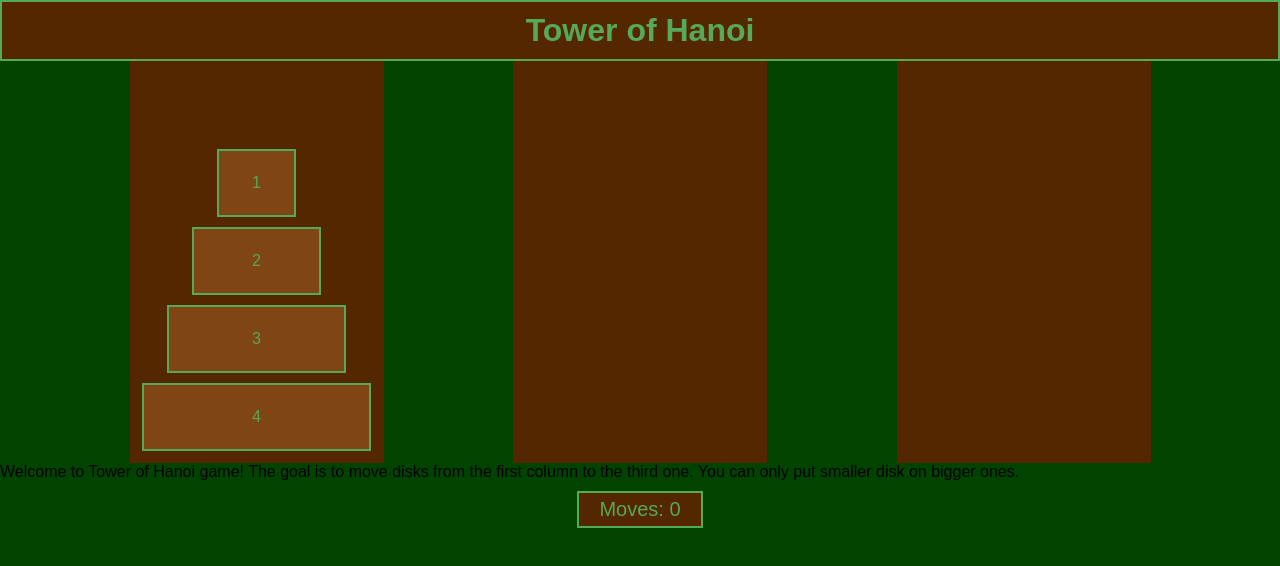
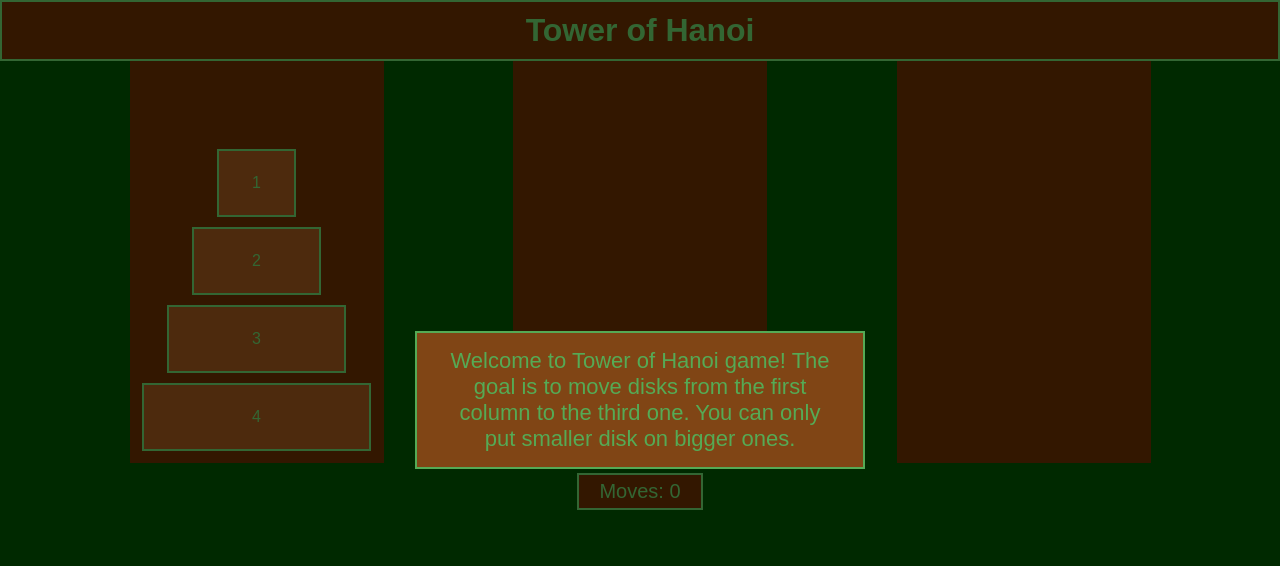
Before and after one commit to JakubKus/tower-of-hanoi, a React (Create React App) app: page / in a window 1280 px wide. Shown: the top 566 px of the page. Built offline with nearby package versions, Linux system fonts and the light colour scheme.

Commit message:
styled rules and victory popup

```diff
--- a/src/app.scss
+++ b/src/app.scss
@@ -85,6 +85,32 @@ main {
   }
 }
 
+.popup.on {
+  align-items: center;
+  background: rgba(0,0,0,0.4);
+  display: flex;
+  height: 100%;
+  justify-content: center;
+  left: 0;
+  position: absolute;
+  top: 0;
+  width: 100%;
+  z-index: 1;
+
+  .text {
+    background: #804515;
+    border: 2px solid #55AA55;
+    box-sizing: border-box;
+    color: #55AA55;
+    cursor: pointer;
+    font-size: 22px;
+    max-width: 450px;
+    padding: 15px 25px;
+    text-align: center;
+    width: calc(95% + 6px);
+  }
+}
+
 .infoBox {
   animation: move 0.5s ease-out;
   background-color: #552700;
```
